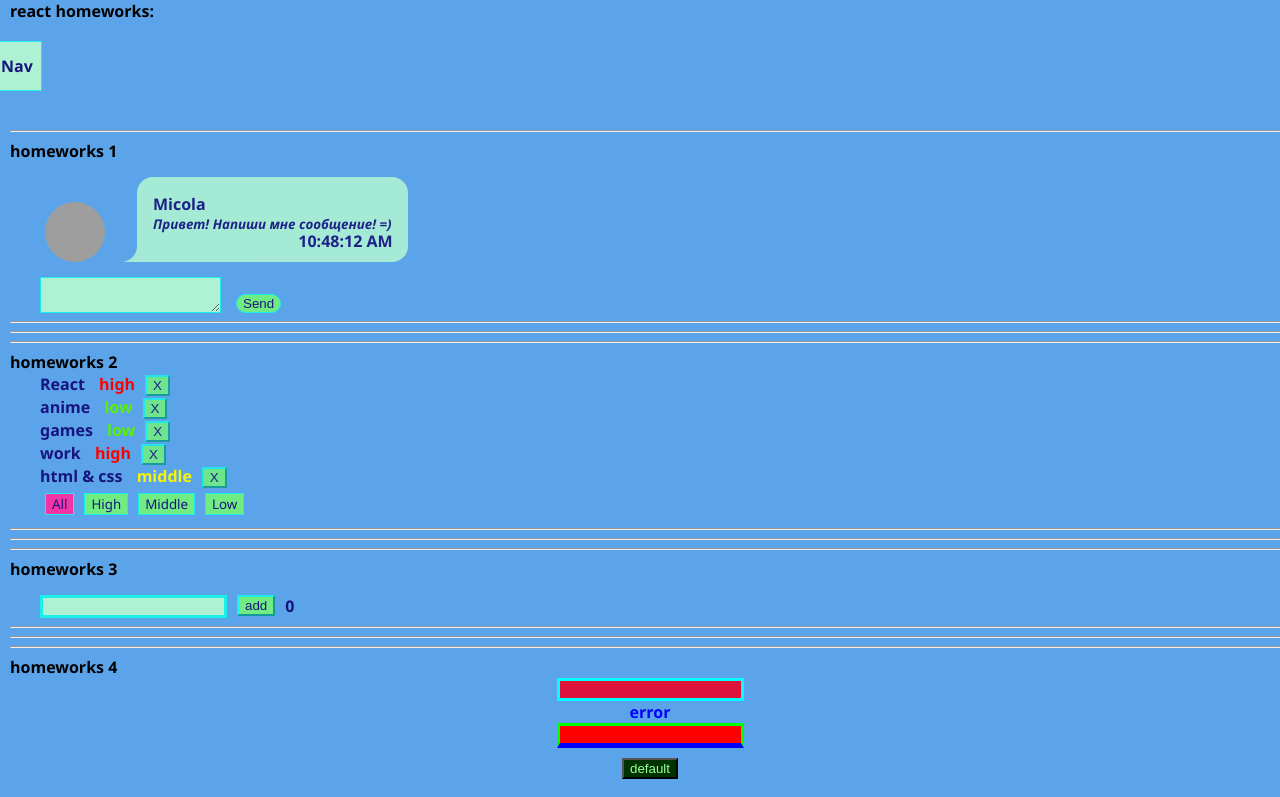
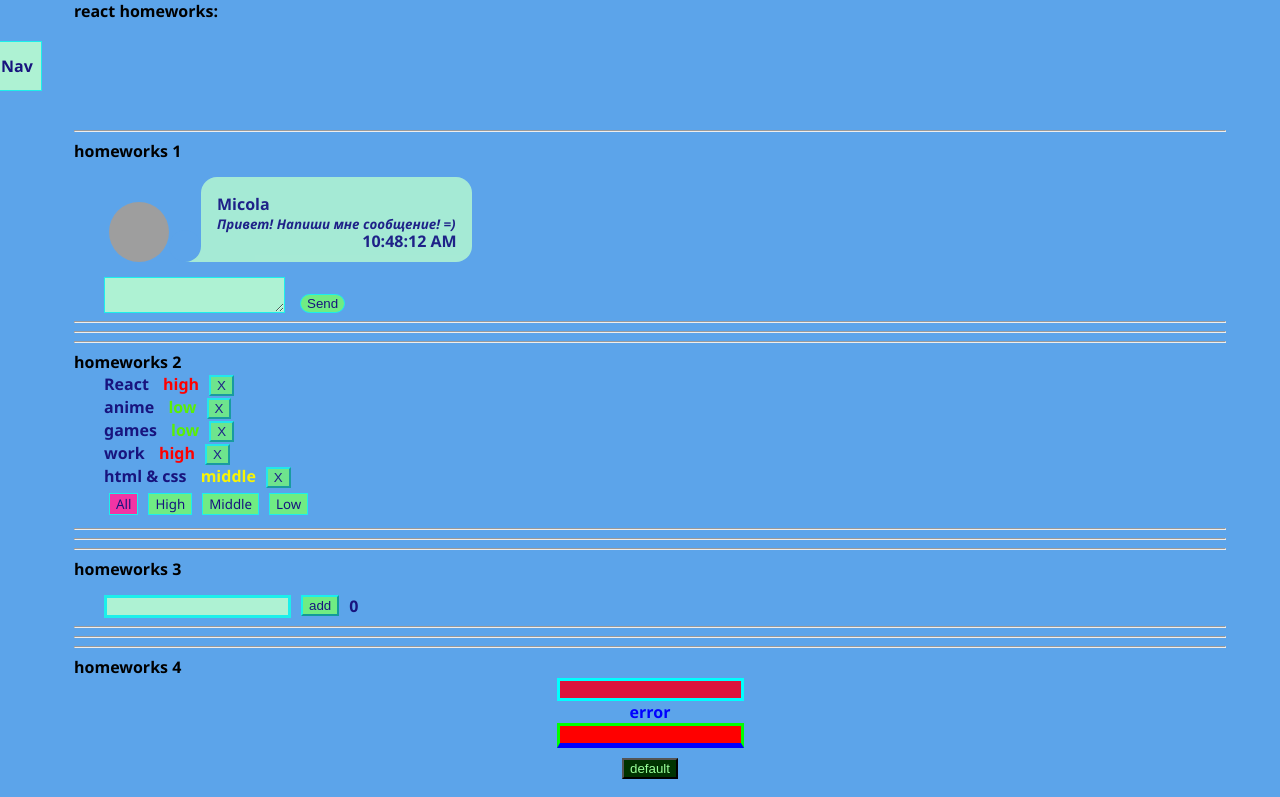
Before and after one commit to lunia56/IgnatTasks, a React (Create React App) app: page /#/pre-junior in a window 1280 px wide. Shown: the top 797 px of the page. Built offline with nearby package versions, Linux system fonts and the light colour scheme; grey boxes are pictures that could not be loaded.

Commit message:
Nomework 12

```diff
--- a/src/p1-main/m1-ui/u1-app/App.module.css
+++ b/src/p1-main/m1-ui/u1-app/App.module.css
@@ -1,3 +1,3 @@
 .App {
-
+margin: 0 5% 0 5%;
 }
--- a/src/p2-homeworks/h10/bll/store.ts
+++ b/src/p2-homeworks/h10/bll/store.ts
@@ -1,10 +1,12 @@
 import {loadingReducer} from './loadingReducer'
-import {combineReducers,  legacy_createStore} from 'redux';
-import { TypedUseSelectorHook, useDispatch, useSelector} from 'react-redux'
+import {combineReducers, legacy_createStore} from 'redux';
+import {TypedUseSelectorHook, useDispatch, useSelector} from 'react-redux'
+import {themeReducer} from '../../h12/bll/themeReducer';
 
 
 const reducers = combineReducers({
     loading: loadingReducer,
+    theme: themeReducer
 })
 
 const store = legacy_createStore(reducers)
@@ -12,6 +14,10 @@ const store = legacy_createStore(reducers)
 export default store
 
 export type AppStoreType = ReturnType<typeof reducers>
+
+
+
+export const useAppSelector: TypedUseSelectorHook<AppStoreType> = useSelector
 // export const useAppSelector = TypedUseSelectorHook = useSelector()
 
 // @ts-ignore
--- a/src/p2-homeworks/h12/HW12.module.css
+++ b/src/p2-homeworks/h12/HW12.module.css
@@ -1,23 +1,29 @@
+
 .dark {
     background: dimgrey;
+    height: 150px;
+
 }
 
 .dark-text {
     color: aliceblue;
 }
 
-.red {
-    background: lightcoral;
+.blue {
+    background: #DCEEFF;
+    height: 150px;
 }
 
-.red-text {
-    color: aqua;
+.blue-text {
+    color: #131313;
 }
 
-.some {
-    background: lightgreen;
+.light {
+    background: #FFFFFF;
+    height: 150px;
 }
 
-.some-text {
-    color: darkslateblue;
+.light-text {
+    color: #131313;
+    margin-right: 10px;
 }
--- a/src/p2-homeworks/h12/HW12.tsx
+++ b/src/p2-homeworks/h12/HW12.tsx
@@ -1,14 +1,23 @@
 import React from "react";
 import s from "./HW12.module.css";
+import SuperSelect from '../h7/common/c5-SuperSelect/SuperSelect';
+import {useDispatch} from 'react-redux';
+import {useAppSelector} from '../h10/bll/store';
+import {changeThemeAC} from './bll/themeReducer';
 
-const themes = ['dark', 'red', 'some'];
+const themes = ['light', 'dark', 'blue'];
 
 function HW12() {
-    const theme = 'some'; // useSelector
-
+    const theme = useAppSelector(state => state.theme.theme); // useSelector
+    console.log(theme)
+    const dispatch = useDispatch()
     // useDispatch, onChangeCallback
 
+    const onChangeCallback = (theme: string) => {
+        dispatch(changeThemeAC(theme))
+    }
     return (
+
         <div className={s[theme]}>
             <hr/>
             <span className={s[theme + '-text']}>
@@ -17,8 +26,11 @@ function HW12() {
 
             {/*should work (должно работать)*/}
             {/*SuperSelect or SuperRadio*/}
+            <div className={s[theme + '-text']}>Выберете тему</div> <br/>
+            <SuperSelect options={themes}
+                         value={theme}
+                         onChangeOption={onChangeCallback}/>
 
-            <hr/>
         </div>
     );
 }
--- a/src/p2-homeworks/h12/bll/themeReducer.ts
+++ b/src/p2-homeworks/h12/bll/themeReducer.ts
@@ -1,14 +1,21 @@
+
+// type themeType = 'light'|'blue'|'dark'
+
+type initStateType = {
+    theme:string
+}
 const initState = {
-
+    theme: 'light'
 };
 
-export const themeReducer = (state = initState, action: any): any => { // fix any
+export const themeReducer = (state = initState, action: changeThemeACType): initStateType => { // fix any
     switch (action.type) {
-        case "": {
+        case "CHANGE_THEME": {
+            return {...state, theme: action.theme};
+        }
+        default:
             return state;
-        }
-        default: return state;
     }
 };
-
-export const changeThemeC = (): any => {}; // fix any
+type changeThemeACType = ReturnType<typeof changeThemeAC>
+export const changeThemeAC = (theme: string) => ({type: 'CHANGE_THEME',theme} as const); // fix any
```
